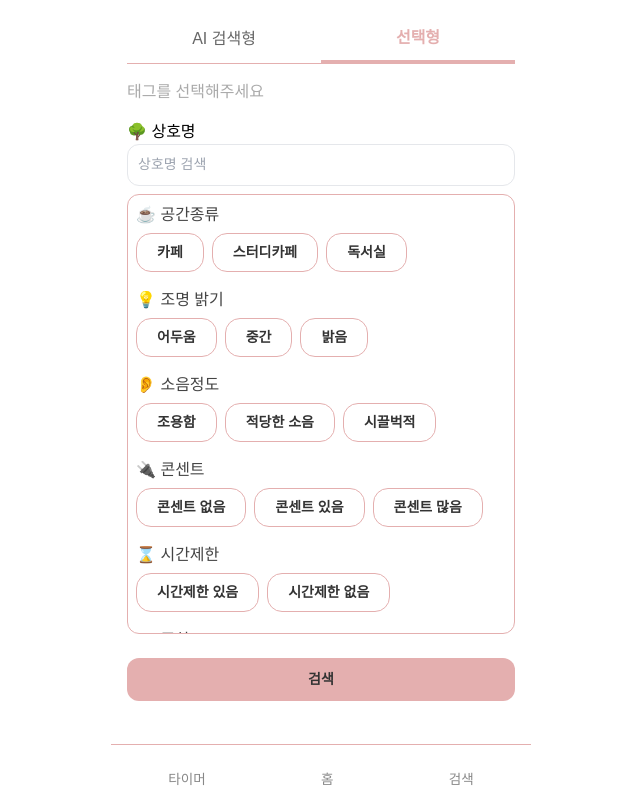
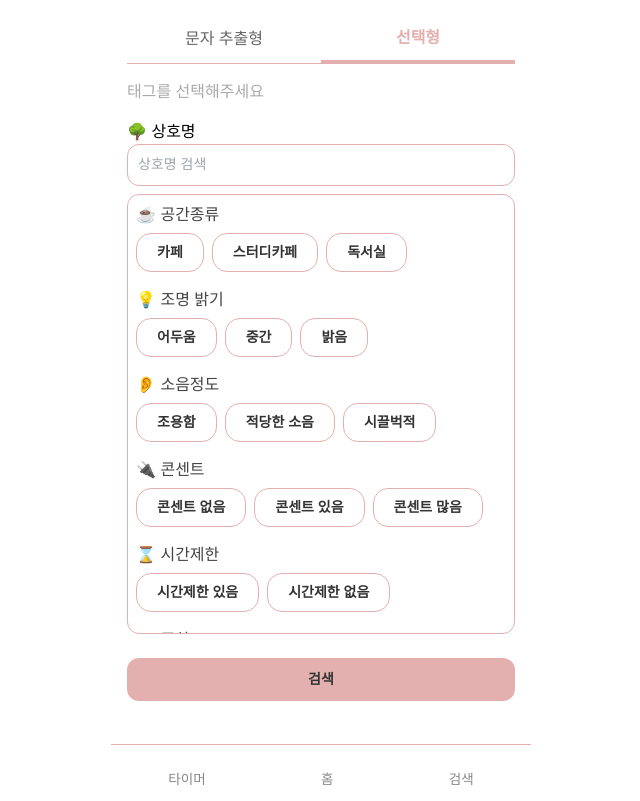
Before and after one commit to sprinter-wtc/Frontend, a React (Create React App) app: page /tag-search in a window 1280 px wide. Shown: the whole page, without its empty margins (319-959 px from the left). Built offline with nearby package versions, Linux system fonts and the light colour scheme; some icons are missing.

Commit message:
검색 페이지 css수정 #36

```diff
--- a/src/pages/search/TagSearchPage.tsx
+++ b/src/pages/search/TagSearchPage.tsx
@@ -4,7 +4,7 @@ import React, { useState, useEffect, KeyboardEvent } from "react";
 import BottomNav from "../../components/BottomNav";
 import { useNavigate } from "react-router-dom";
 import axios from "axios";
-import CafeCard from "../../components/cafe/CafeCard";
+import CafeCard from "../../components/card/CafeCard";
 import {
   normalizeCafe,
   CafeCardData,
@@ -159,7 +159,7 @@ const TagSearchPage: React.FC = () => {
           className={activeTab === "AI" ? "active" : ""}
           onClick={() => switchTab("AI")}
         >
-          AI 검색형
+          문자 추출형
         </button>
         <button
           className={activeTab === "CHOICE" ? "active" : ""}
--- a/src/styles/search/TagSearchPage.css
+++ b/src/styles/search/TagSearchPage.css
@@ -17,7 +17,7 @@
   height: fit-content;
 }
 .ai-input {
-  /* border: 1px solid #e4afaf; */
+  border: 1px solid #e4afaf;
   border-radius: 12px;
 }
 /* 상단 탭 */
```
